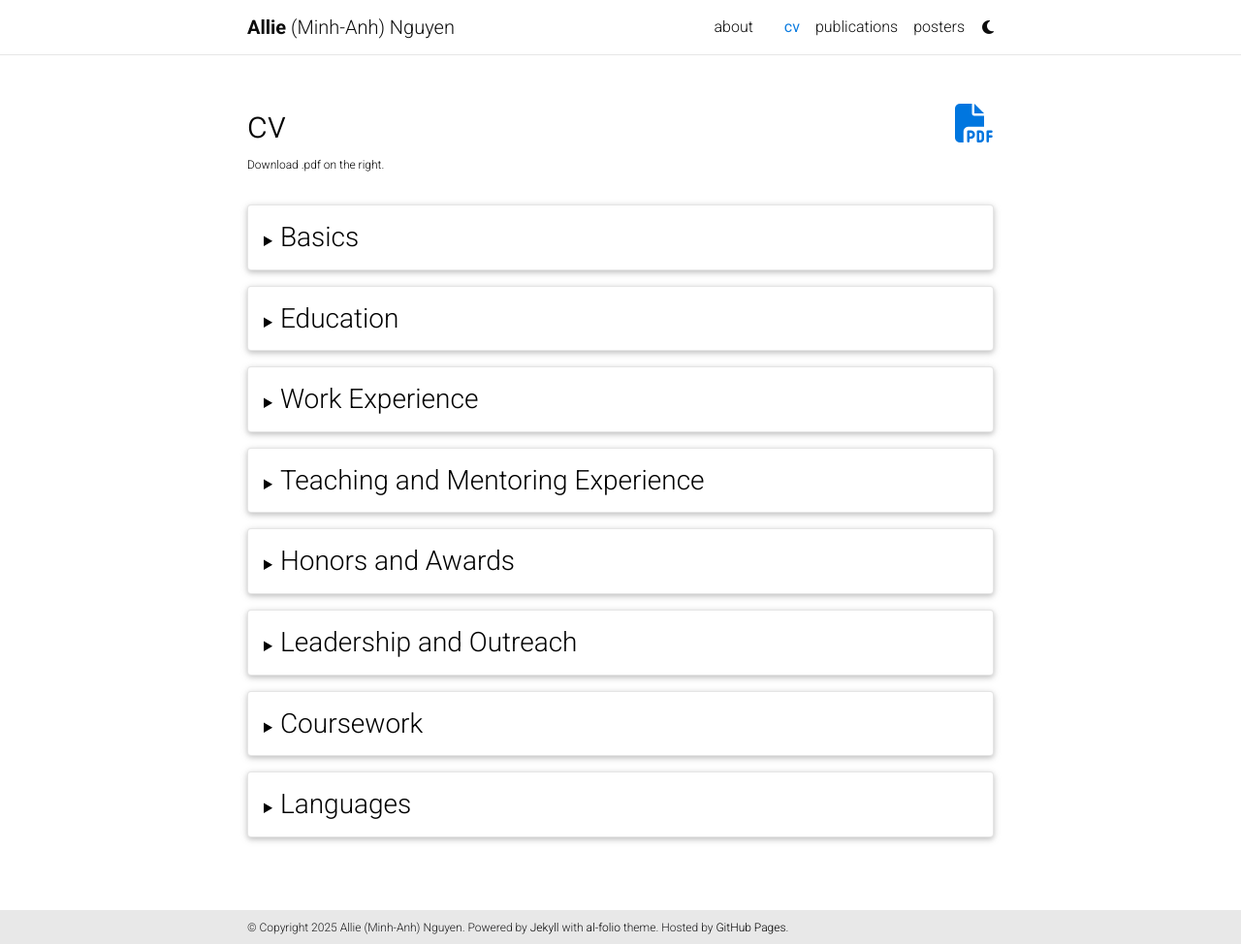
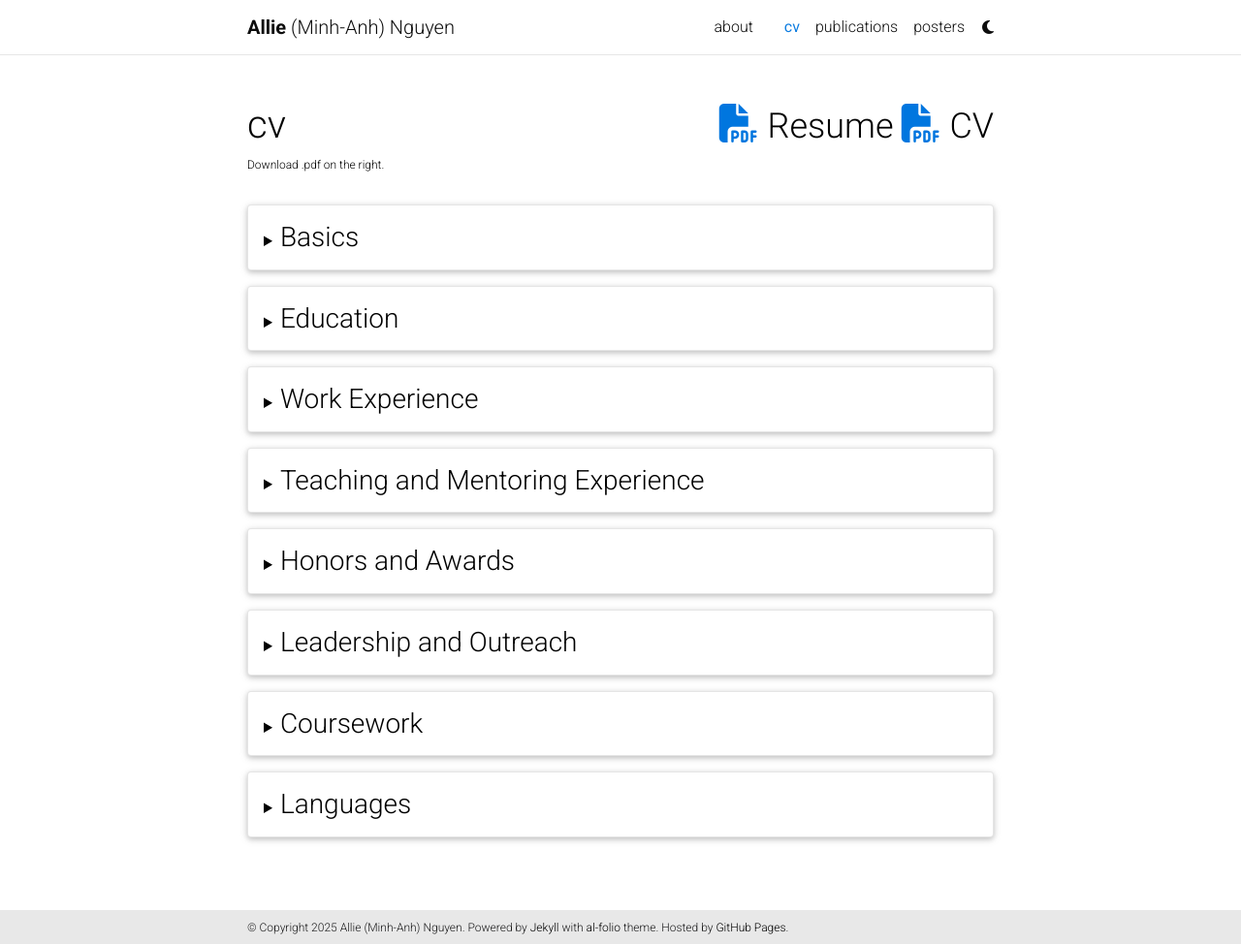
Before and after one commit to alliemnguyen/alliemnguyen.github.io, a Jekyll site: the page built from _pages/cv.md, in a window 1280 px wide and 974 px high. Shown: the whole window at 97% size. Built offline with Jekyll 4.4.1, drawn with Linux system fonts in a browser that asks for light colours; comment, search, counter and statistics services are not loaded; a style sheet for code colours, icons or effects is not loaded.

Commit message:
Enhance CV layout with PDF download links
Updated CV layout to include download links for both CV and Resume PDFs.

```diff
--- a/_layouts/cv.html
+++ b/_layouts/cv.html
@@ -5,9 +5,25 @@
 {% unless site.data.resume %}
 <div class="post">
 
-  <header class="post-header">
+  <!-- <header class="post-header">
     <h1 class="post-title">{{ page.title }} {% if page.cv_pdf %}<a href="{{ page.cv_pdf | prepend: 'assets/pdf/' | relative_url}}" target="_blank" rel="noopener noreferrer" class="float-right"><i class="fas fa-file-pdf"></i></a>{% endif %}</h1>
       {% if page.description %}<p class="post-description">{{ page.description }}</p>{% endif %}
+  </header> -->
+
+  <header class="post-header">
+    <h1 class="post-title">{{ page.title }}
+      {% if page.cv_pdf %}
+        <a href="{{ page.cv_pdf | prepend: 'assets/pdf/' | relative_url}}" target="_blank" rel="noopener noreferrer" class="float-right ml-2" title="Download CV PDF">
+          <i class="fas fa-file-pdf"></i> <span style="font-size:0.9em;">CV</span>
+        </a>
+      {% endif %}
+      {% if page.resume_pdf %}
+        <a href="{{ page.resume_pdf | prepend: 'assets/pdf/' | relative_url}}" target="_blank" rel="noopener noreferrer" class="float-right ml-2" title="Download Resume PDF">
+          <i class="fas fa-file-pdf"></i> <span style="font-size:0.9em;">Resume</span>
+        </a>
+      {% endif %}
+    </h1>
+    {% if page.description %}<p class="post-description">{{ page.description }}</p>{% endif %}
   </header>
 
   <article>
```
